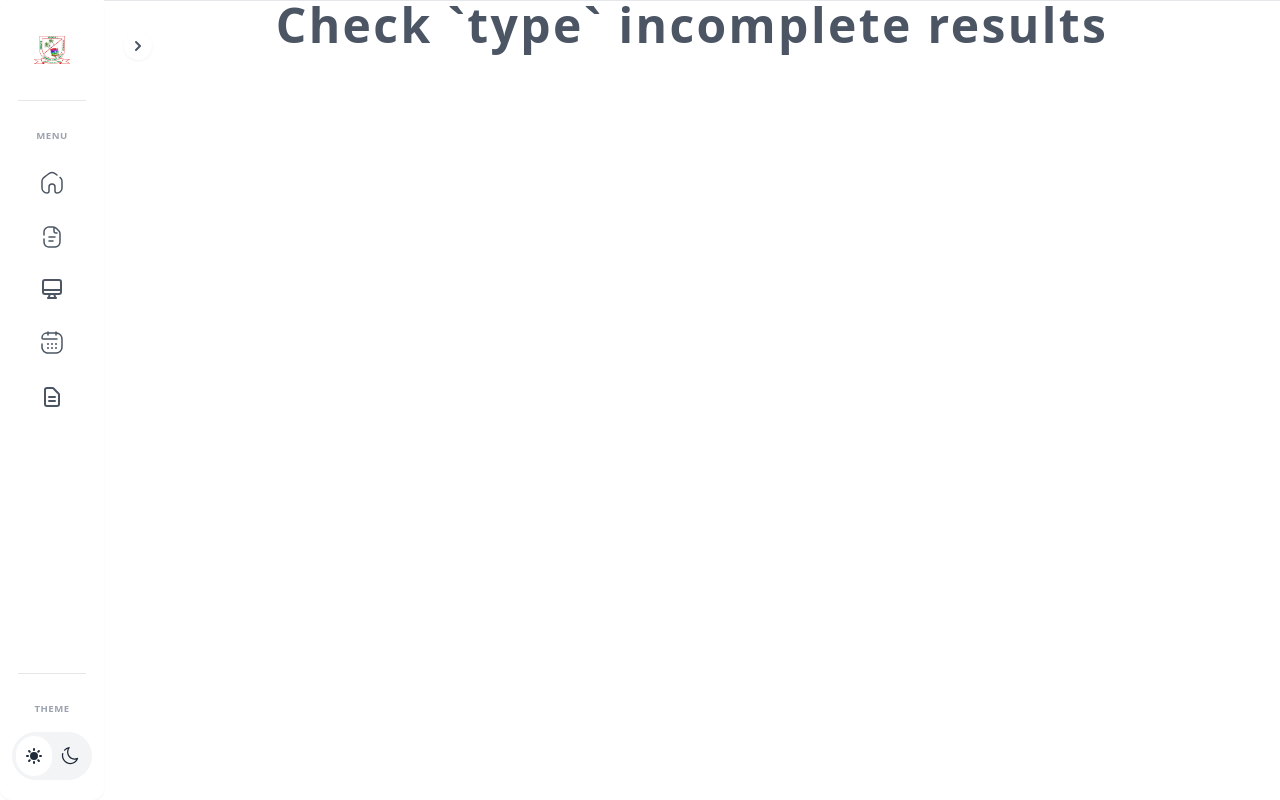
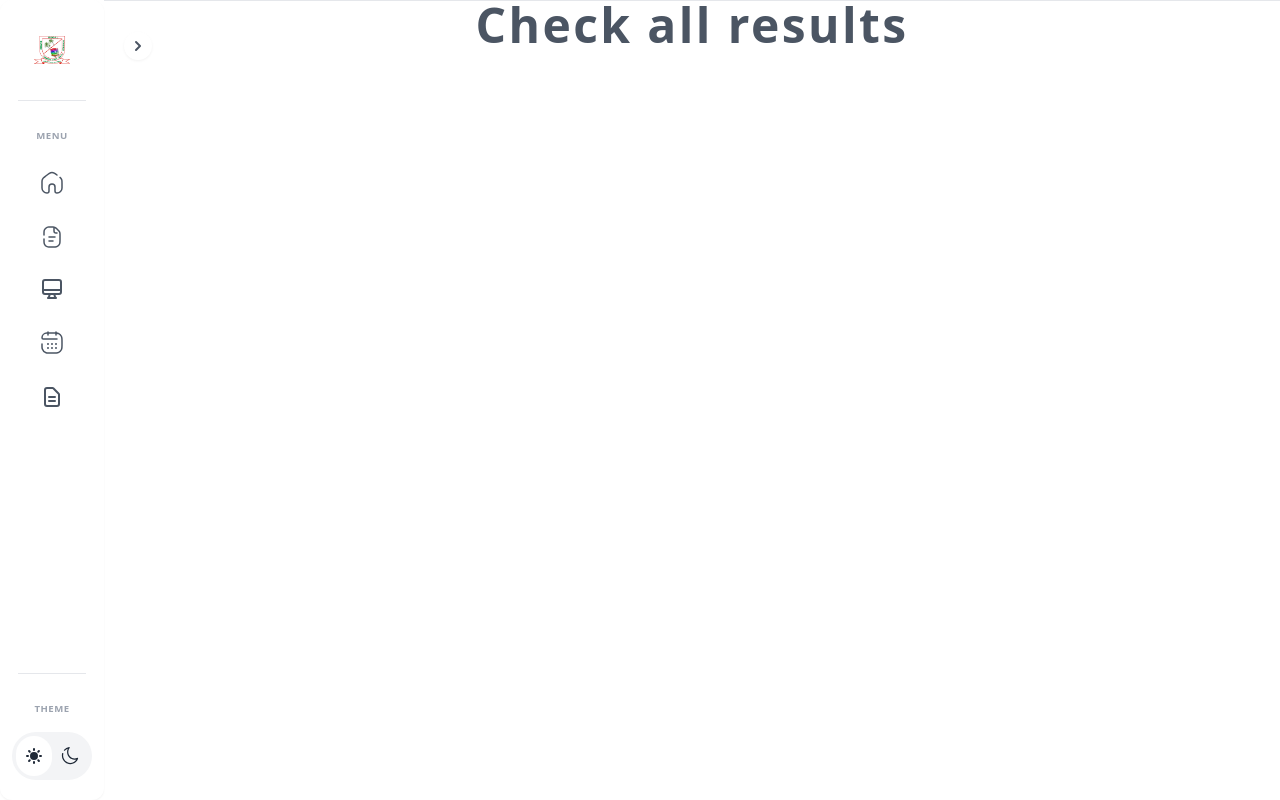
Before and after one commit to iammola/cbt, a Next.js app: page /results/check-incomplete/all in a window 1280 px wide. Built offline with nearby package versions, Linux system fonts and the light colour scheme.

Commit message:
dev(check-incomplete): add router hook query 🪛

```diff
--- a/pages/results/check-incomplete/[type].tsx
+++ b/pages/results/check-incomplete/[type].tsx
@@ -1,22 +1,25 @@
 import Head from "next/head";
 import type { NextPage } from "next";
+import { useRouter } from "next/router";
 
 import { Sidebar } from "components/Layout";
 
 const CheckTypeIncompleteResults: NextPage = () => {
+  const router = useRouter();
+
   return (
     <section className="flex h-screen w-screen items-center justify-start divide-y-[1.5px] divide-gray-200">
       <Sidebar />
       <Head>
-        <title>Check `Type` Incomplete Results | CBT | Grand Regal School</title>
+        <title>Check {router.query.type} Incomplete Results | CBT | Grand Regal School</title>
         <meta
           name="description"
-          content="`Type` Incomplete Results | GRS CBT"
+          content={`${router.query.type} Incomplete Results | GRS CBT`}
         />
       </Head>
       <section className="flex h-screen w-screen grow flex-col items-center justify-start gap-7">
         <h3 className="text-center text-5xl font-bold tracking-wider text-gray-600">
-          <span className="block">Check `type` incomplete results</span>
+          <span className="block">Check {router.query.type} results</span>
         </h3>
       </section>
     </section>
```
